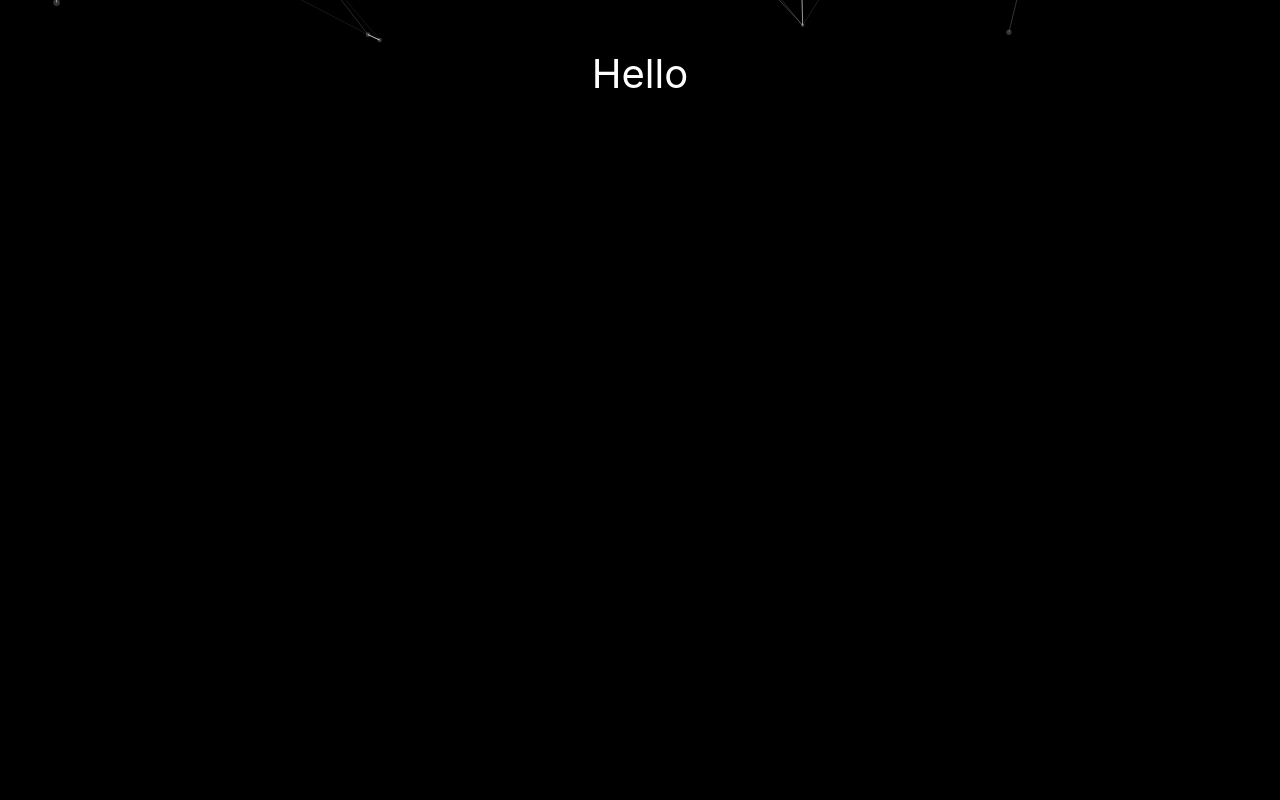
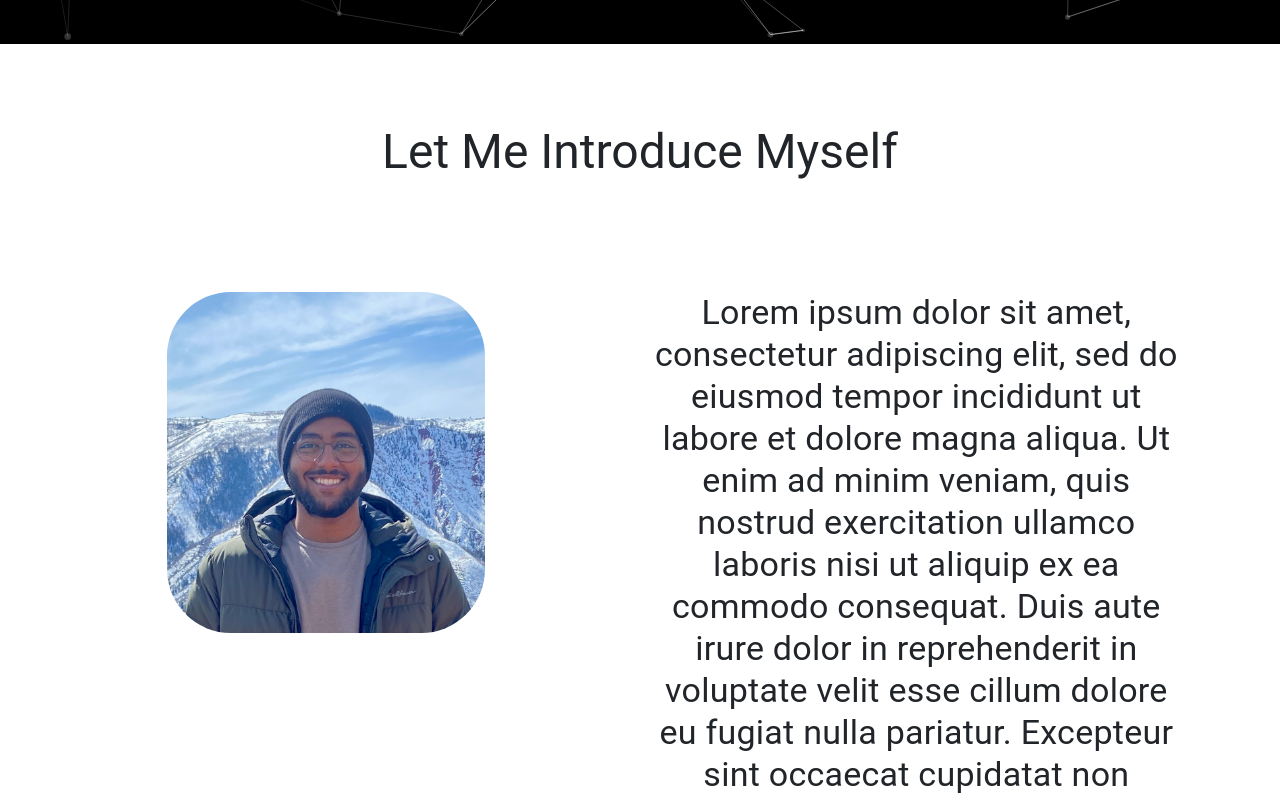
Before and after one commit to ZohanM/ZohanM.github.io, a React (Create React App) app: page / in a window 1280 px wide. Shown: the part 820-1620 px from the top of the page. Built offline with nearby package versions, Linux system fonts and the light colour scheme; the HTML template or start-up script is replaced by a standard one.

Commit message:
Added a responsive ABOUT section

```diff
--- a/src/App.js
+++ b/src/App.js
@@ -2,16 +2,18 @@
 import './App.css';
 import Navbar from "./components/Navbar";
 import Hero from "./components/Hero";
-
+import About from "./components/About";
 
 //External Imports
 
+
+
 function App() {
-
   return (
     <div className="App">
       <Navbar />
       <Hero />
+      <About />
       <div className="test-divv">
         Hello
       </div>
--- /dev/null
+++ b/src/components/About.js
@@ -0,0 +1,61 @@
+//Internal Imports
+import "./About.css";
+
+//External Imports
+import Grid from "@mui/material/Grid";
+import Typography from "@mui/material/Typography";
+import Box from "@mui/material/Box";
+
+function About(){
+    return(
+        <section id={"about"}>
+            <Box mt={10}>
+                <Typography variant="h3">
+                    Let Me Introduce Myself
+                </Typography>
+            </Box>
+            <Grid container
+                rowSpacing={4}
+                columnSpacing={1}
+                my={{md: 0,lg: 10}}
+                >
+                <Grid item
+                    xs={0}
+                    lg={0}>
+                        {/* Intentionally Empty */}
+                </Grid>
+                <Grid item
+                    xs={12}
+                    lg={6}
+                    mx={{xs: 10, sm: 20, md: 30, lg: 0}}
+                    >
+                    <Box
+                        component="img"
+                        alt="Zohan Marediya"
+                        src="images/zohan_marediya.jpeg"
+                        borderRadius={16}
+                        sx={{maxWidth: "inherit"}}
+                    />
+                </Grid>
+                <Grid item
+                    // sx={{border: "3px solid red"}}
+                    //TODO: LOWER THE FONT-SIZE WHEN SMALLER SCREEN
+                    xs={12}
+                    lg={5}
+                    mx={{xs: 5, sm: 10, md: 15, lg: 0}}>
+                    <Typography variant={"h4"}>
+                    Lorem ipsum dolor sit amet, consectetur adipiscing elit, sed do eiusmod tempor incididunt ut labore et dolore magna aliqua. Ut enim ad minim veniam, quis nostrud exercitation ullamco laboris nisi ut aliquip ex ea commodo consequat. Duis aute irure dolor in reprehenderit in voluptate velit esse cillum dolore eu fugiat nulla pariatur. Excepteur sint occaecat cupidatat non proident, sunt in culpa qui officia deserunt mollit anim id est laborum.
+                    </Typography>
+                </Grid>
+                <Grid item
+                    xs={0}
+                    lg={1}
+                    >
+                        {/* Intentionally Empty */}
+                </Grid>
+            </Grid>
+        </section>
+    );
+}
+
+export default About;
```
Also changed, not shown: src/components/Navbar.js (+0 -13 lines), src/components/About.css (added).
